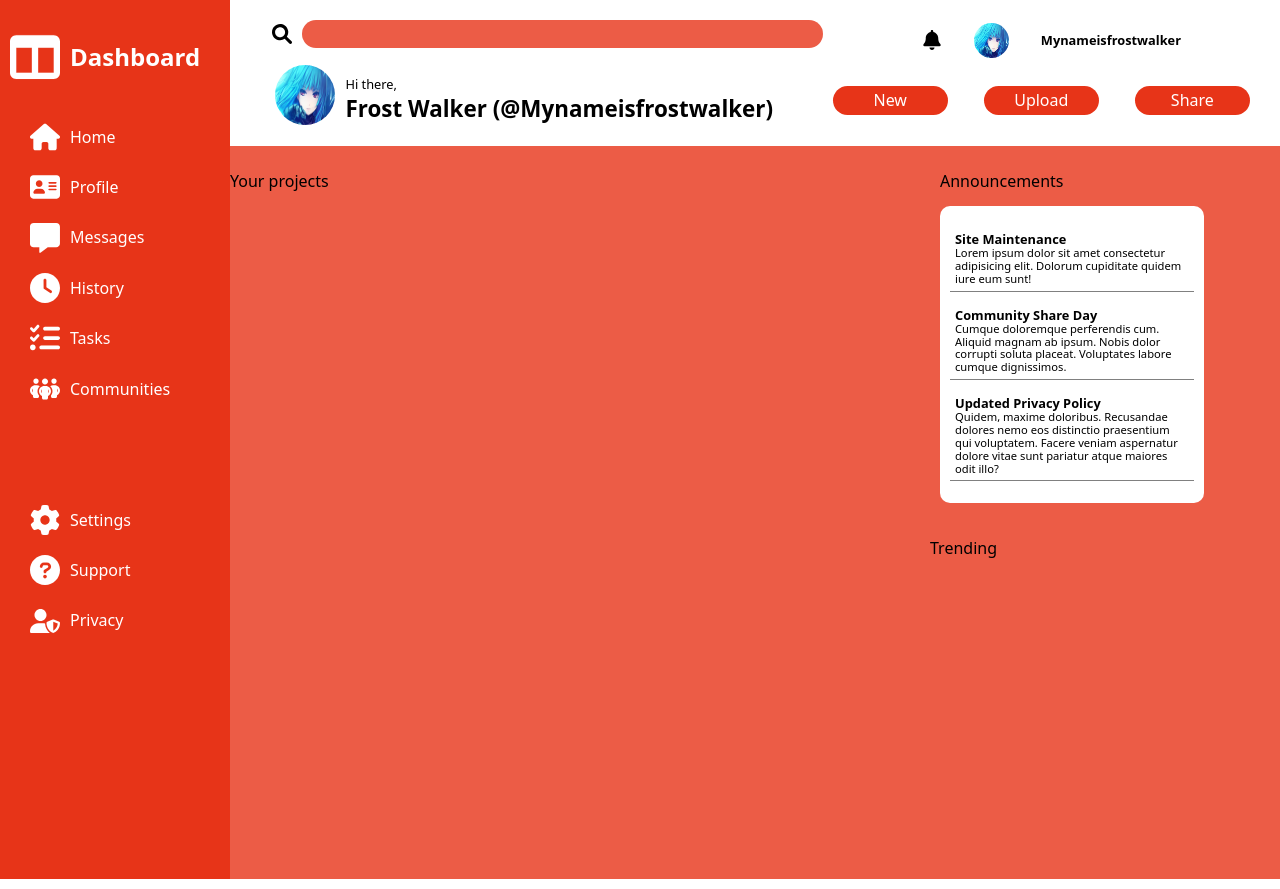
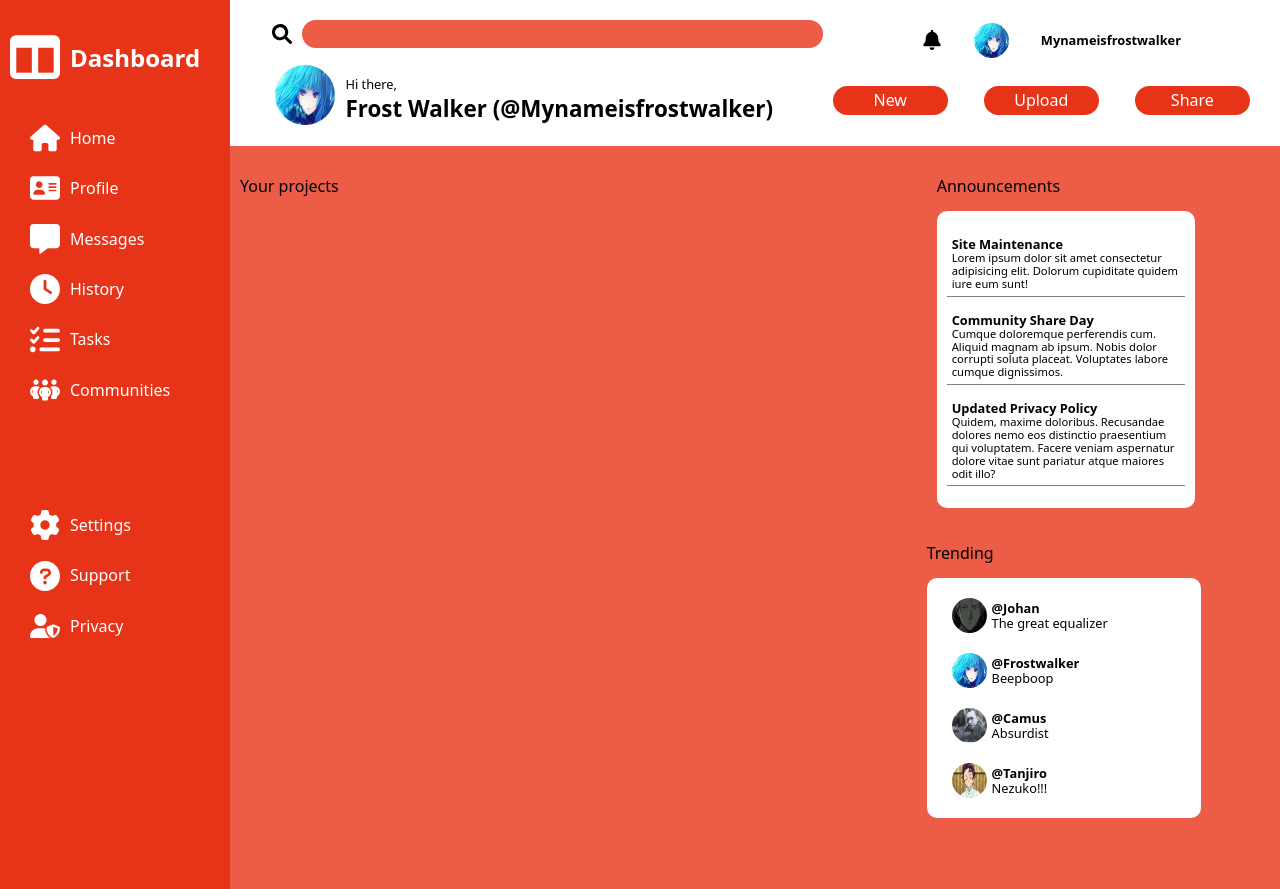
Before and after one commit to Mynameisfrostwalker/Admin-dashboard, a plain HTML site: page index.html in a window 1280 px wide. Drawn offline with Linux system fonts and the light colour scheme.

Commit message:
Style trending section

```diff
--- a/index.html
+++ b/index.html
@@ -137,7 +137,36 @@
             </div>
             <div class="trending">
                 <p>Trending</p>
-                <div class="display"></div>
+                <div class="display">
+                    <div>
+                        <img src="assets/johan.jpeg" alt="Johan" class="profile-pic logo">
+                        <p>
+                            @Johan<br/>
+                            The great equalizer
+                        </p>
+                    </div>
+                    <div>
+                        <img src="assets/user.jpg" alt="User" class="profile-pic logo">
+                        <p>
+                            @Frostwalker<br/>
+                            Beepboop
+                        </p>
+                    </div>
+                    <div>
+                        <img src="assets/camus.jpeg" alt="Camus" class="profile-pic logo">
+                        <p>
+                            @Camus<br/>
+                            Absurdist
+                        </p>
+                    </div>
+                    <div>
+                        <img src="assets/tanjiro.jpeg" alt="Tanjiro" class="profile-pic logo">
+                        <p>
+                            @Tanjiro<br/>
+                            Nezuko!!!
+                        </p>
+                    </div>
+                </div>
             </div>
         </main>
 
--- a/styles/main.css
+++ b/styles/main.css
@@ -176,6 +176,7 @@ main {
     display: grid;
     grid-template-columns: 3fr 1.5fr;
     grid-template-rows: 1fr 1fr;
+    padding: 5px 10px;
 }
 
 main>div {
@@ -191,7 +192,7 @@ main>div {
     display: grid;
 }
 
-.announcements > .display {
+.display {
     background-color: var(--theme-color);
     padding: 10px;
     border-radius: 10px;
@@ -204,10 +205,28 @@ main>div {
     padding: 5px;
 }
 
+.trending .display > div {
+    display: grid;
+    grid-template-columns: 0.5fr 2fr;
+    align-items: center;
+    gap: 5px;
+}
+
+.trending .display img {
+    width: 35px;
+    height: 35px;
+}
+
+.trending .display p {
+    font-size: 0.8rem;
+    font-weight: 300;
+}
+
+.trending .display p::first-line {
+    font-weight: bold;
+}
+
 .announcements > .display p:first-line {
     font-weight: bold;
     font-size: 0.8rem;
 }
-
-.trending {
-}
```
Also changed, not shown: assets/camus.jpeg (added), assets/johan.jpeg (added), assets/tanjiro.jpeg (added).
